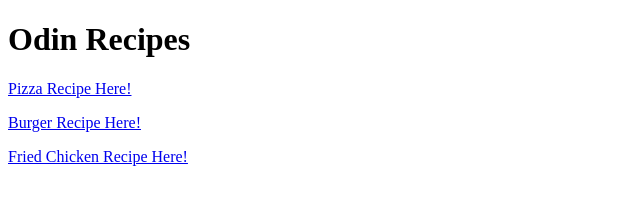
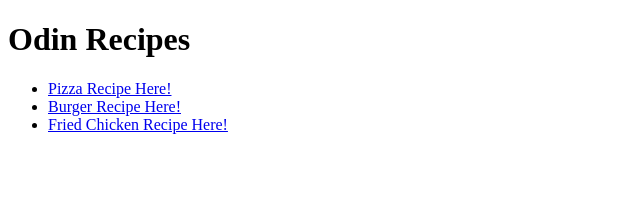
Before and after one commit to brianma03/odin-recipes, a plain HTML site: page index.html in a window 1280 px wide. Shown: the whole page, without its empty margins (0-640 px from the left). Drawn offline with Linux system fonts and the light colour scheme.

```diff
--- a/index.html
+++ b/index.html
@@ -14,12 +14,12 @@
 
 <body>
     <h1>Odin Recipes</h1>
+    <ul>
+        <li><a href = "recipes/pizza.html">Pizza Recipe Here!</a></li>
+        <li><a href = "recipes/burger.html">Burger Recipe Here!</a></li>
+        <li><a href = "recipes/fried_chicken.html">Fried Chicken Recipe Here!</a></li>
+    </ul>
 
-    <a href = "recipes/pizza.html">Pizza Recipe Here!</a>
-    <p></p>
-    <a href = "recipes/burger.html">Burger Recipe Here!</a>
-    <p></p>
-    <a href = "recipes/fried_chicken.html">Fried Chicken Recipe Here!</a>
 
 </body>
 
```
